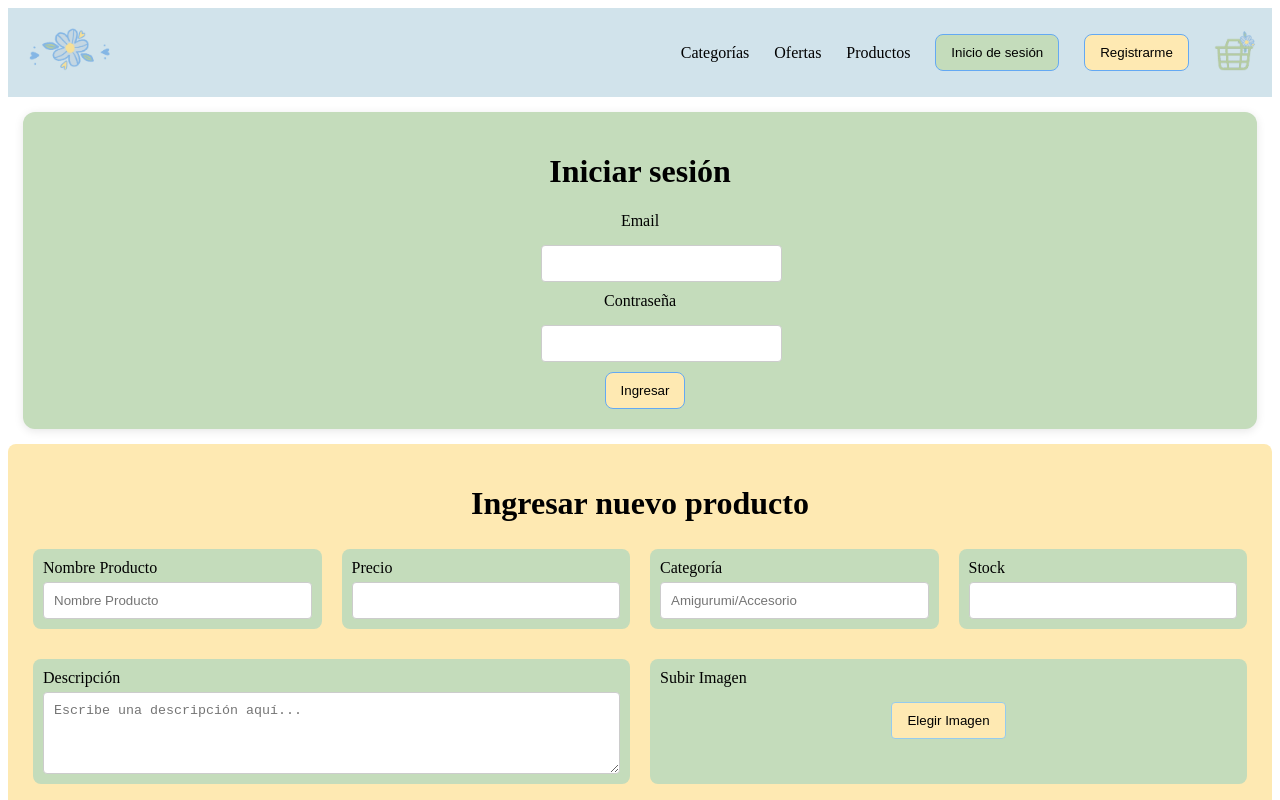
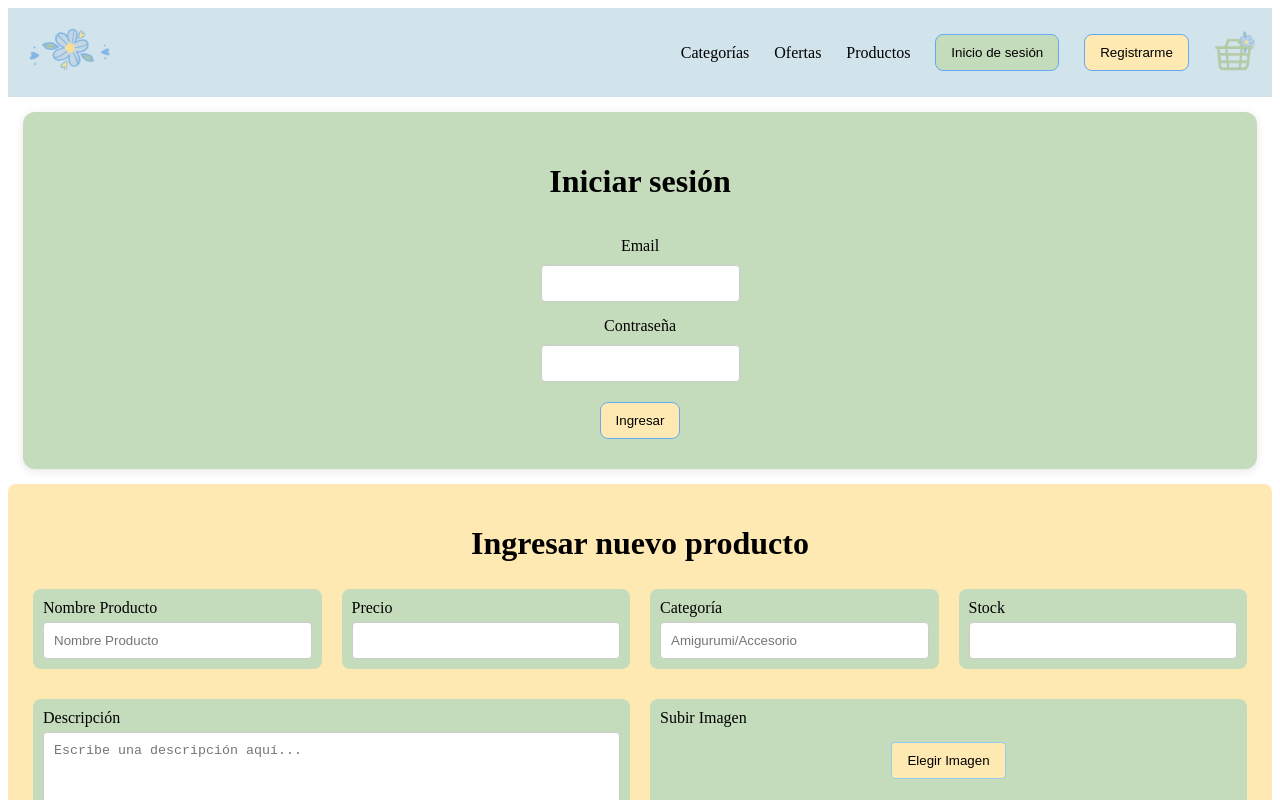
Before and after one commit to AceiteDeOliva/TPFinalMadeByMiluli, an Angular app in the folder e-commerce/: page /login in a window 1280 px wide. Shown: the top 800 px of the page. Built offline with nearby package versions, Linux system fonts and the light colour scheme; data requests are answered from the project's data file.

Commit message:
log in css
centre los campos

```diff
--- a/e-commerce/src/app/component/login-form/login-form.component.css
+++ b/e-commerce/src/app/component/login-form/login-form.component.css
@@ -3,38 +3,58 @@ form {
   display: flex;
   flex-direction: column;
   text-align: center;
-  padding: 20px;
+  padding: 30px;
   align-items: center;
   margin: 15px;
   border-radius: 12px;
   box-shadow: 0 2px 10px rgba(0, 0, 0, 0.1);
+}
 
+.form-control-nombre-container {
+  display: flex;
+  justify-content: center;
+  gap: 20px;
+}
+
+.form-control-nombre {
+  display: flex;
+  flex-direction: column;
+}
+
+.form-control-nombre input {
+  padding: 10px;
+  border: 1px solid #ccc;
+  border-radius: 4px;
+  margin-top: 5px;
+}
+
+.form-control {
+  margin-top: 15px;
 }
 
 .form-control label {
   display: block;
   margin-bottom: 5px;
 }
+
 .form-control input {
-  width: 100%;
   padding: 10px;
   border: 1px solid #ccc;
   border-radius: 4px;
-  margin:10px ;
+  margin-top: 5px;
 }
 
-form button {
-  background-color:#FEE9B2 ;;
+button {
+  background-color: #FEE9B2;
   border: 1px solid rgb(100, 169, 243);
   padding: 10px 15px;
   cursor: pointer;
-  margin-left: 10px;
+  margin-top: 20px;
   color: #000000;
   border-radius: 8px;
-
 }
 
-form button:hover {
+button:hover {
   background-color: #95CBEE;
   color: white;
 }
```
